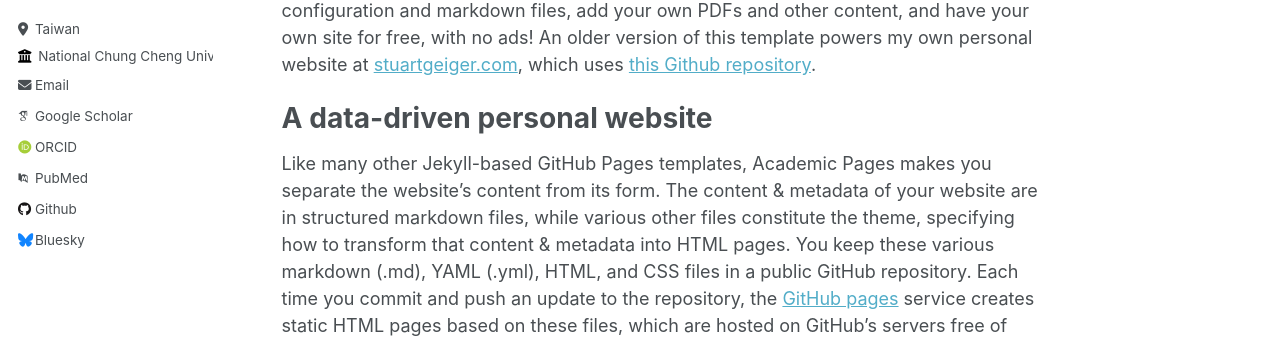
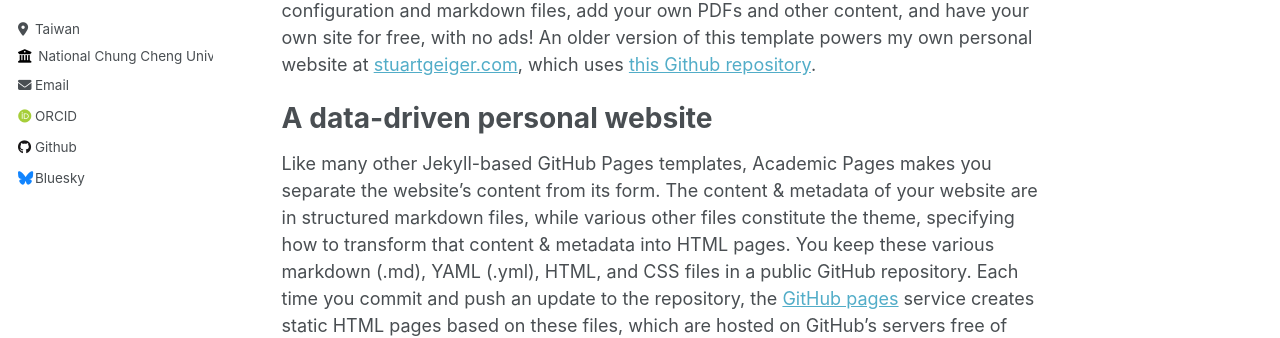
Before and after one commit to fangchangkuo/fangchangkuo.github.io, a Jekyll site: the page built from _pages/about.md, in a window 1280 px wide. Shown: the part 368-706 px from the top of the page. Built offline with Jekyll 4.4.1, drawn with Linux system fonts in a browser that asks for light colours; some web fonts are replaced.

Commit message:
Update _config.yml

```diff
--- a/_config.yml
+++ b/_config.yml
@@ -32,11 +32,11 @@ author:
 
   # Academic websites
   arxiv            : # URL - Update with the correct link to your profile
-  googlescholar    : ""
-  impactstory      : # URL
+  # googlescholar    : ""
+  # impactstory      : # URL
   orcid            : "http://orcid.org/my-orcid?orcid=0000-0002-1079-0937"
-  pubmed           : ""
-  researchgate     : # URL
+  # pubmed           : ""
+  # researchgate     : # URL
 
   # Repositories and software development
   bitbucket        : # Username - Update with your username on the site
```
